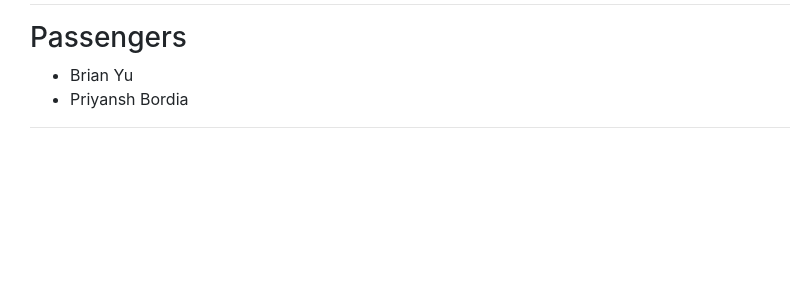
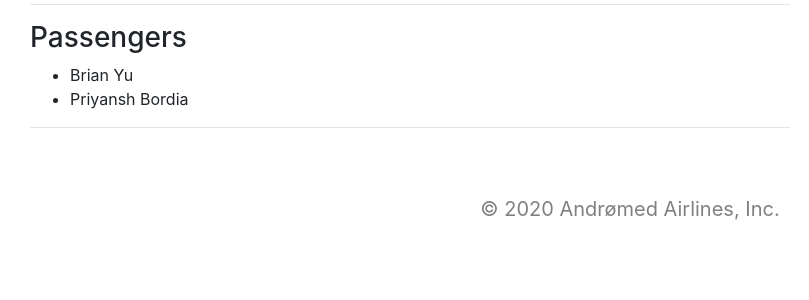
Before and after one commit to PriyanshBordia/airlines, a Django app: page /flight/4 in a window 1280 px wide. Shown: the part 180-480 px from the top of the page, without its empty margins (10-819 px from the left). Run offline with Django 3.2, Linux system fonts and the light colour scheme; data comes from the database, SQL or seed files in the repository; some libraries are stand-ins or nearby versions.

Commit message:
style added

```diff
--- a/flights/templates/flights/base.html
+++ b/flights/templates/flights/base.html
@@ -3,7 +3,23 @@
     <head>
         <meta charset="utf-8">
         <link rel="stylesheet" href="https://maxcdn.bootstrapcdn.com/bootstrap/4.0.0/css/bootstrap.min.css" integrity="sha384-Gn5384xqQ1aoWXA+058RXPxPg6fy4IWvTNh0E263XmFcJlSAwiGgFAW/dAiS6JXm" crossorigin="anonymous">
+        <style media="screen">
+            footer
+            {
+                margin: 20px;
+                padding: 10px;
+                color: grey;  /* Gray */
+                text-decoration: none !important;
+                text-align: center;
+                font-size: 20px;
+            }
 
+            .button: hover
+            {
+                background-color: white;
+                color: #7851a9;
+            }
+        </style>
         {% block head %}
         {% endblock %}
 
@@ -12,5 +28,11 @@
     <body>
         {% block body %}
         {% endblock %}
+
+        <div class="fixed bottom">
+            <footer class = "button">
+                &copy; 2020 Andrømed Airlines, Inc.
+            </footer>
+        </div>
     </body>
 </html>
```
Also changed, not shown: README.md.
